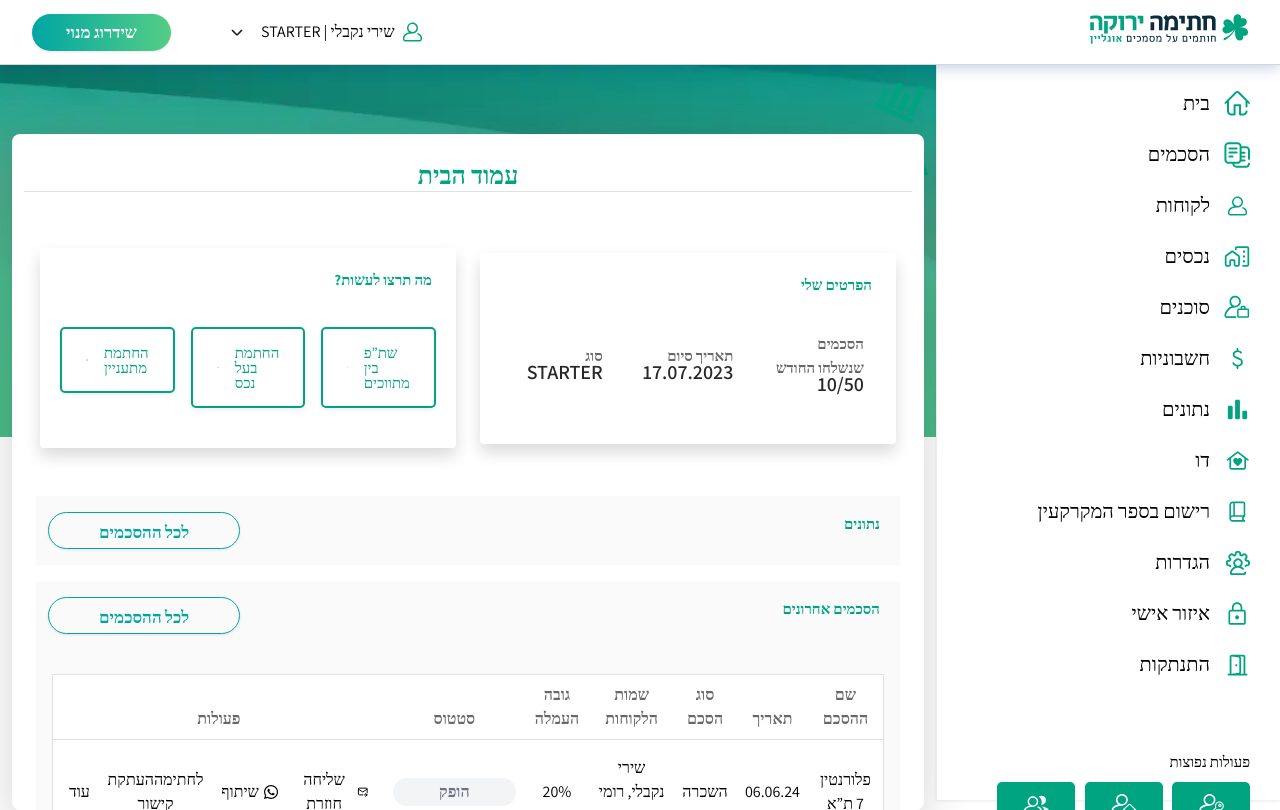
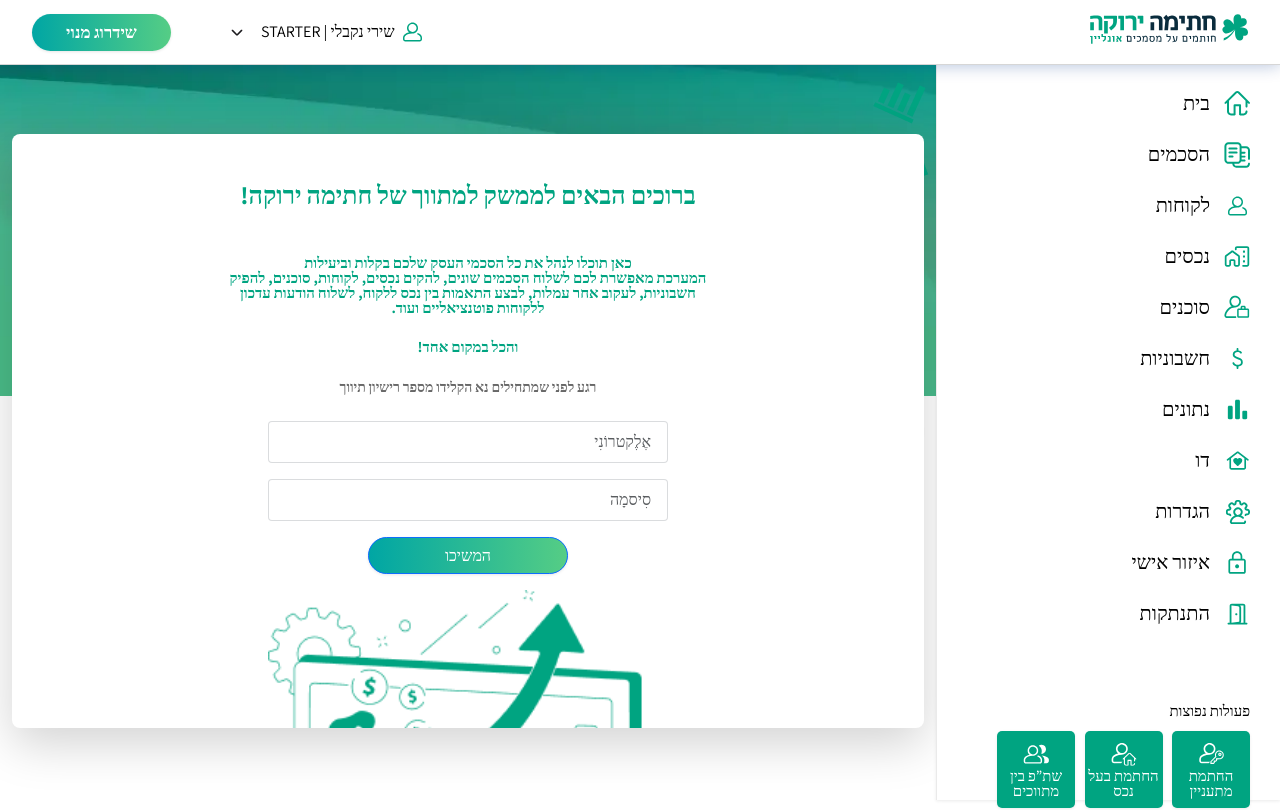
Before and after one commit to codecrafter-a/real-state-web, a React (Create React App) app: page /he/signin in a window 1280 px wide. Before the commit this address led to /he/home. Built offline with nearby package versions, Linux system fonts and the light colour scheme; sample sign-in values are in the browser's storage.

Commit message:
Signin Page

```diff
--- a/src/Componant/Common/Header/Header.jsx
+++ b/src/Componant/Common/Header/Header.jsx
@@ -6,11 +6,14 @@ import '../Header/header.css'
 import { FiAlignJustify } from "react-icons/fi";
 import OffCanvas from '../OffCanvas/OffCanvas';
 import Sidebar from '../Sidebar/Sidebar';
+import { useNavigate } from 'react-router-dom';
+import i18n from "i18next";
 
 const Header = () => {
   const { t } = useTranslation();
   const [toggle, setToggle] = useState(false);
   const [isOpen, setIsOpen ] = useState(window.innerWidth < 768);
+  const navigate = useNavigate();
 
   useEffect(() => {
     const handleResize = () => {
@@ -21,6 +24,11 @@ const Header = () => {
     return () => window.removeEventListener('resize', handleResize);
   }, []);
 
+  const handleLogout = (e) => {
+    e.preventDefault();
+    localStorage.removeItem("authtoken");
+    navigate(`/${i18n.language}/signin`);
+  }
   return (
     <header className="header_main z-[1000] ">
       <section className="haeder_top">
@@ -46,7 +54,7 @@ const Header = () => {
                       <ul className="dropdown-menu" aria-labelledby="dd_user">
                         <li><a className="dropdown-item" href="/">Profile</a></li>
                         <li><a className="dropdown-item" href="/">Settings</a></li>
-                        <li><a className="dropdown-item" href="/">Log Out</a></li>
+                        <li><button  className="dropdown-item" onClick={handleLogout}>Log Out</button></li>
                       </ul>
                     </li>
                     <li className="hdr_btn">
@@ -68,7 +76,7 @@ const Header = () => {
                       <ul className="dropdown-menu" aria-labelledby="dd_user">
                         <li><a className="dropdown-item" href="/">Profile</a></li>
                         <li><a className="dropdown-item" href="/">Settings</a></li>
-                        <li><a className="dropdown-item" href="/">Log Out</a></li>
+                        <li ><button  className="dropdown-item" onClick={handleLogout}>Log Out</button></li>
                       </ul>
                     </li>
                     <li className="hdr_btn">
--- a/src/Componant/Common/Sidebar/Sidebar.jsx
+++ b/src/Componant/Common/Sidebar/Sidebar.jsx
@@ -47,17 +47,26 @@ const Sidebar = ({isToggle}) => {
   const [isAuthenticated, setIsAuthenticated] = useState(localStorage.getItem("isAuthenticated") === "true");
   useEffect(() => {
     const handleStorageChange = () => {
-      const authStatus = localStorage.getItem("isAuthenticated") === "true";
-      setIsAuthenticated(authStatus);
-      if (authStatus) {
-        navigate(`/${i18n.language}/home`);
+      const authToken = localStorage.getItem("authtoken");
+      setIsAuthenticated(!!authToken);
+      if (!authToken) {
+        navigate(`/${i18n.language}/signin`);
       }
     };
+    handleStorageChange();
     window.addEventListener("storage", handleStorageChange);
     return () => {
       window.removeEventListener("storage", handleStorageChange);
     };
-  }, [navigate, i18n.language]);
+  }, [i18n.language, navigate]);
+
+
+  const handleLogout = (e) => {
+    e.preventDefault();
+    localStorage.removeItem("authtoken");
+    navigate(`/${i18n.language}/signin`);
+  }
+
 
 
   return (
@@ -78,12 +87,21 @@ const Sidebar = ({isToggle}) => {
               { icon: lock, text: t("sitem11"), to: `/${i18n.language}/personal-area` },
               { icon: doorOpen, text: t("sitem12") }].map((item, index) => (
                 <li key={index}>
-                  <Link to={item.to}>
-                    <span className="menu_icon">
-                      <img src={item.icon} alt="icon" />
-                    </span>
-                    {item.text}
+                  {item.to ? (
+                    <Link to={item.to}>
+                      <span className="menu_icon">
+                        <img src={item.icon} alt="icon" />
+                      </span>
+                      {item.text}
                     </Link>
+                  ) : item.text === t("sitem12") ? (
+                    <Link onClick={handleLogout}>
+                      <span className="menu_icon">
+                        <img src={item.icon} alt="icon" />
+                      </span>
+                      {item.text}
+                    </Link>
+                  ) : null}
                 </li>
               ))}
               <li>
@@ -142,26 +160,26 @@ const Sidebar = ({isToggle}) => {
       </div>
     </section>
     <div className='d-block d-md-none'>
-      <Row className="d-flex justify-content-between text-center py-2 bg-light fixed-bottom">
-        <Col xs={2}>
-          <img src={iconHome} alt="home icon" className="text-teal" />
-          <div className="fs-6 fw-semibold">עמוד הבית</div>
+      <Row className="d-flex justify-content-between px-4 text-center py-2 bg-light fixed-bottom">
+        <Col xs={2} className="d-flex flex-column align-items-center">
+          <img src={iconHome} alt="home icon" className="mb-1" />
+          <div className="fs-6 fw-semibold">{t('mobile_home')}</div>
         </Col>
-        <Col xs={2}>
-          <img src={userkey} alt="home icon" className="text-teal" />
-          <div className="fs-6 fw-semibold">החתמת מתעניין</div>
+        <Col xs={2} className="d-flex flex-column align-items-center">
+          <img src={userkey} alt="home icon" className="mb-1" />
+          <div className="fs-6 fw-semibold">{t('mobile_interested')}</div>
         </Col>
-        <Col xs={2}>
-          <img src={userhouse} alt="action icon "/>
-          <div className="fs-6 fw-semibold">החתמת בעל נכס</div>
+        <Col xs={2} className="d-flex flex-column align-items-center">
+          <img src={userhouse} alt="action icon" className="mb-1" />
+          <div className="fs-6 fw-semibold">{t('mobile_owner')}</div>
         </Col>
-        <Col xs={2}>
-          <img src={usercontact} alt="action icon "/>
-          <div className="fs-6 fw-semibold">שית"פ בין מתווכים</div>
+        <Col xs={2} className="d-flex flex-column align-items-center">
+          <img src={usercontact} alt="action icon" className="mb-1" />
+          <div className="fs-6 fw-semibold">{t('mobile_collaboration')}</div>
         </Col>
-        <Col xs={2}>
-          <img src={document} alt="action icon "/>
-          <div className="fs-6 fw-semibold">כל ההסכמים</div>
+        <Col xs={2} className="d-flex flex-column align-items-center">
+          <img src={document} alt="action icon" className="mb-1" />
+          <div className="fs-6 fw-semibold">{t('mobile_agreements')}</div>
         </Col>
       </Row>
     </div>
--- a/src/Componant/locales/en.json
+++ b/src/Componant/locales/en.json
@@ -61,6 +61,13 @@
   "add_cust_broker_sign_in":"Send Agreement for Broker Collaboration",
   "option1":"Option 1",
   "option2":"Option 1",
+  "mobile_home": "Home Page",
+  "mobile_interested": "Interested Signing",
+  "mobile_owner": "Property Owner Signing",
+  "mobile_collaboration": "Broker Collaboration",
+  "mobile_agreements": "All Agreements",
+  "user_email": "email",
+  "user_password": "password",
 
   "cust_name_1":"Shiri Nakbeli",
   "type_cust_1":"Interested in Renting",
--- a/src/Componant/locales/he.json
+++ b/src/Componant/locales/he.json
@@ -61,6 +61,13 @@
   "add_cust_broker_sign_in":"לשליחת הסכם שת”פ בין מתווכים",
   "option1":"1 אפשרות",
   "option2":"2 אפשרות",
+  "mobile_home": "עמוד הבית",
+  "mobile_interested": "החתמת מתעניין",
+  "mobile_owner": "החתמת בעל נכס",
+  "mobile_collaboration": "שית\"פ בין מתווכים",
+  "mobile_agreements": "כל ההסכמים",
+  "user_email": "אֶלֶקטרוֹנִי",
+  "user_password": "סִיסמָה",
 
 
   "cust_name_1":"שירי נקבלי",
--- a/src/Pages/Signin/Signin.jsx
+++ b/src/Pages/Signin/Signin.jsx
@@ -1,48 +1,63 @@
-import React, { useState, useEffect } from 'react'
+import React, { useState } from 'react'
 import '../Signin/Signin.css';
 import g10 from '../../assets/images/g10.png';
 import {Col } from 'react-bootstrap';
 import { useNavigate } from "react-router-dom";
 import i18n from "i18next";
+import Form from "react-bootstrap/Form";
+import Button from "react-bootstrap/Button";
 import { useTranslation } from 'react-i18next';
+
 const Signin = () => {
 
-    const [licenseNumber, setLicenseNumber] = useState("");
-    const [isAuthenticated, setIsAuthenticated] = useState(false);
+    const [userData, setUserData] = useState({
+      email: "",
+      password: ""
+    });
+
     const navigate = useNavigate();
-
+    const [error, setError] = useState('')
     const { t } = useTranslation();
 
+    const handleChange = (e) => {
+      setUserData({ ...userData, [e.target.name]: e.target.value });
+      setError("");
+    };
 
+    const validateEmail = (email) => {
+      return /^[^\s@]+@[^\s@]+\.[^\s@]+$/.test(email);
+    };
     const handleLogin = () => {
-      if (licenseNumber.trim() !== "") {
-        localStorage.setItem("isAuthenticated", "true");
-        window.dispatchEvent(new Event("storage"));
-        setIsAuthenticated(true);
+      const { email, password } = userData;
+      if (!email || !password) {
+        setError("Email and Password are required.");
+        return;
+      }
+
+      if (!validateEmail(email)) {
+        setError("Please enter a valid email address.");
+        return;
+      }
+
+      if (password.length < 6) {
+        setError("Password must be at least 6 characters.");
+        return;
+      }
+
+      const fakeToken =  `Bearer ${btoa(userData.email + ':' + userData.password)}`;
+      localStorage.setItem ('authtoken', fakeToken);
       setTimeout(() => {
                navigate(`/${i18n.language}/home`);
              }, 1000);
+      console.log("tocken genraed tocken tocken", fakeToken);
      }
-    };
-
-    useEffect(() => {
-        const lang = i18n.language || "he";
-        const savedAuthStatus = localStorage.getItem("isAuthenticated");
-        if (savedAuthStatus === "true") {
-          setIsAuthenticated(true);
-          navigate(`/${lang}/home`);
-        }
-      }, [navigate]);
-
-      console.log("lincecc number", licenseNumber);
-
 
   return (
     <>
-     {!isAuthenticated ? (
+     { (
   <>
       <Col className="col-12">
-          <div>
+          <div className='custom-scrollbar overflow-y-auto overflow-x-hidden px-3'  style={{ maxHeight: "594px" }}>
             <p className="py-4 my-4 text-center screen-1 fw-bold">
                {t("sign_in_title")}
             </p>
@@ -57,24 +72,42 @@ const Signin = () => {
               <div className="d-flex flex-column gap-3 w-100" style={{ maxWidth: "400px" }}>
                <img src={g10} alt="" className="w-100 d-block d-sm-none" />
                 <p className="screen-5 text-start text-md-center">{t("sign_in_in_label")}</p>
-                <input
-                  type="number"
-                  placeholder= {t("sign_in_in_placeholder")}
+                <Form.Group controlId="formEmail">
+                  <Form.Control
+                    type="email"
+                    placeholder={t("user_email")}
+                    name="email"
+                    value={userData.email}
+                    onChange={handleChange}
                     className="py-2 px-3 border border-secondary border-opacity-25 rounded-1 w-100"
-                  value={licenseNumber}
-                  onChange={(e) => setLicenseNumber(e.target.value)}
                     required
                   />
-                <button className="mx-auto hdr_btn w-50 text-white" onClick={handleLogin}>
-                  <span className="text-decoration-none text-white ">{t("sign_in_btn")}</span>
-                </button>
+                </Form.Group>
+
+                <Form.Group controlId="formPassword">
+                  <Form.Control
+                    type="password"
+                    placeholder={t("user_password")}
+                    name="password"
+                    value={userData.password}
+                    onChange={handleChange}
+                    className="py-2 px-3 border border-secondary border-opacity-25 rounded-1 w-100"
+                    required
+                  />
+                </Form.Group>
+
+                {error && <p className="text-danger">{error}</p>}
+
+                <Button className="mx-auto hdr_btn w-50 rounded-pill text-white" onClick={handleLogin}>
+                  <span className="text-decoration-none text-white">{t("sign_in_btn")}</span>
+                </Button>
                 <img src={g10} alt="" className="w-100 d-none d-sm-block" />
               </div>
             </div>
           </div>
       </Col>
   </>
-) : null}
+)}
     </>
   )
 }
```
Lines whose indentation alone changed are shown as unchanged.
